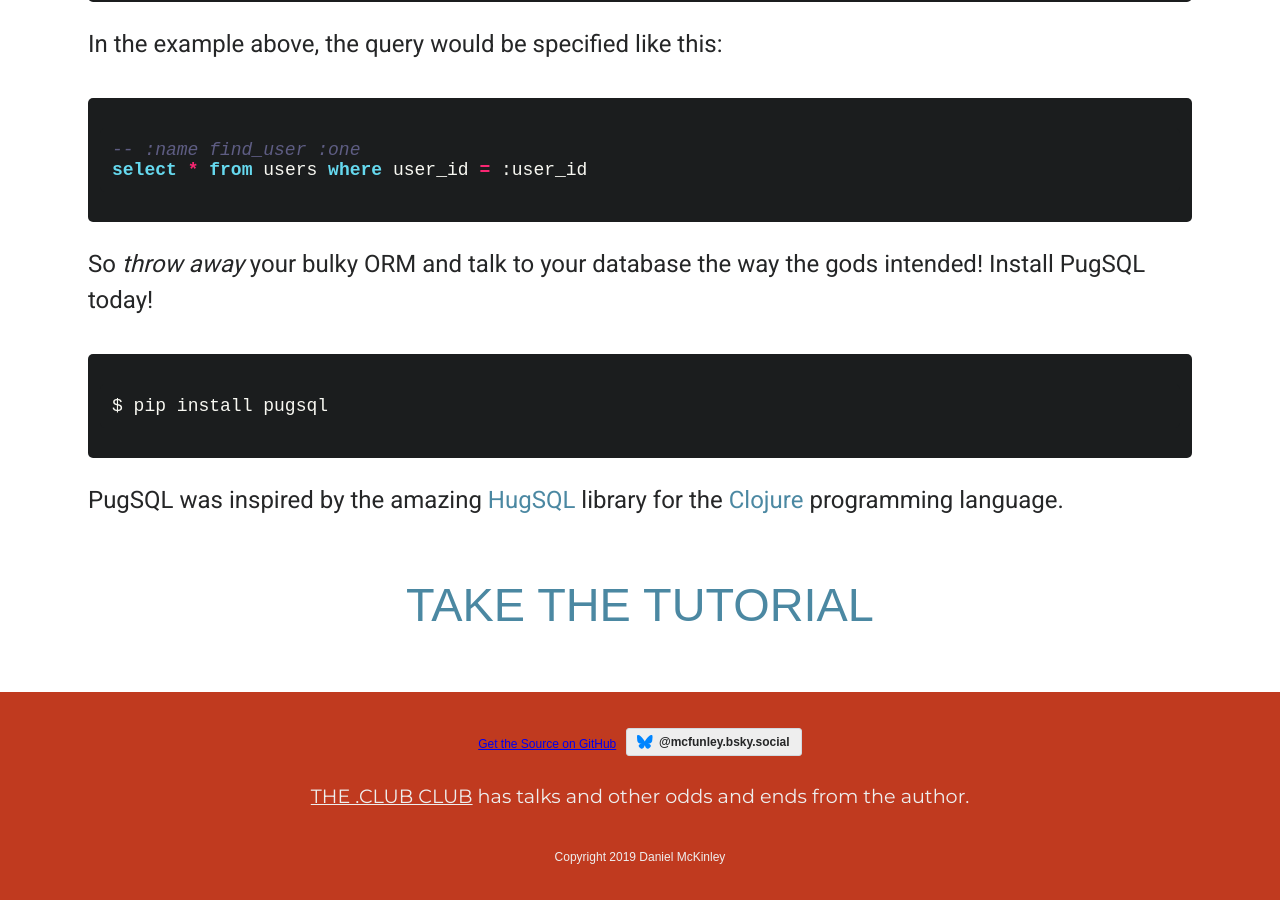
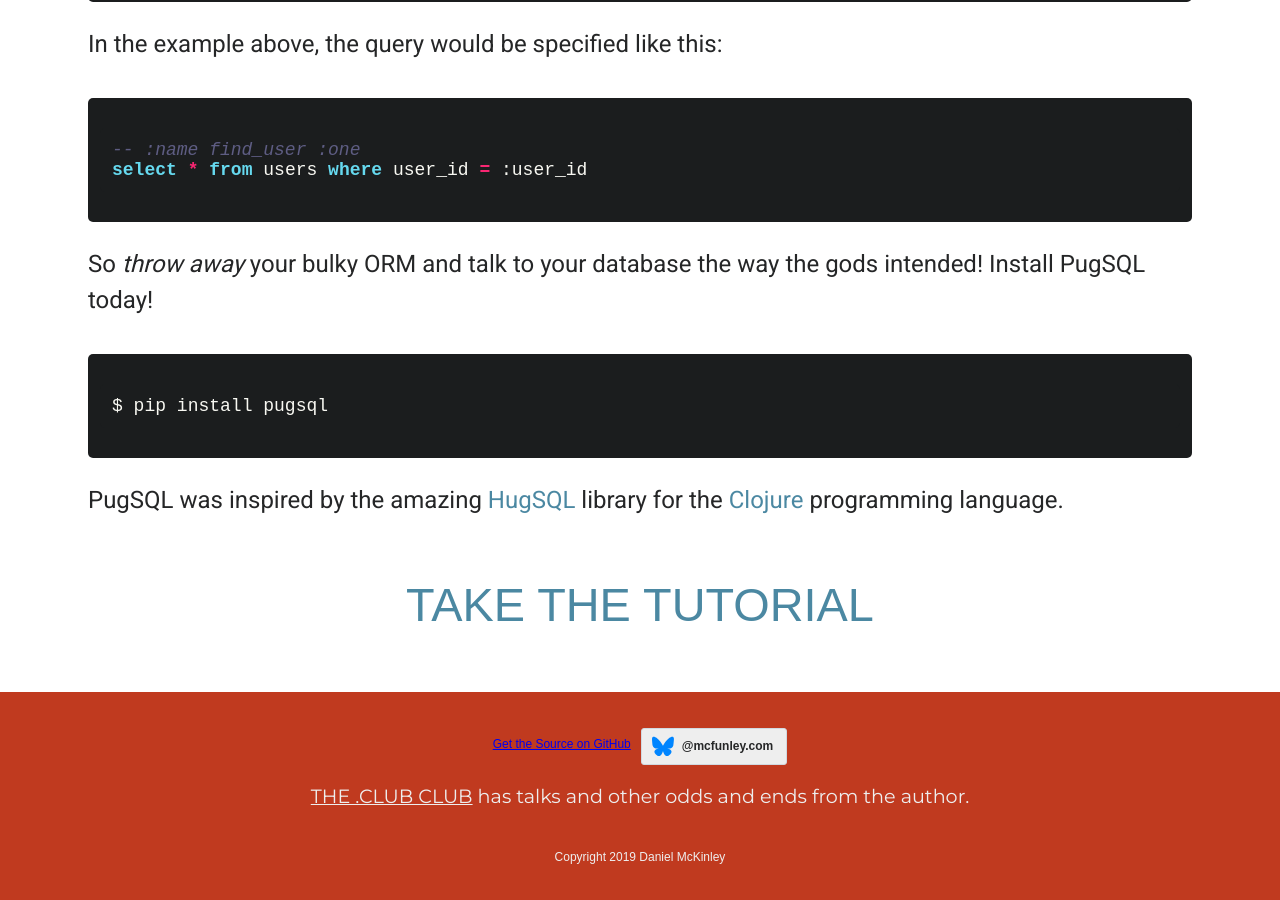
Before and after one commit to mcfunley/pugsql, a Jekyll site: the page built from docs/index.md, in a window 1280 px wide and 900 px high, scrolled down 916 px. Built offline with Jekyll 4.4.1, drawn with Linux system fonts in a browser that asks for light colours; our own code applies the rules of GitHub Pages for plain Markdown files.

Commit message:
updating bsky handle

```diff
--- a/docs/_layouts/default.html
+++ b/docs/_layouts/default.html
@@ -50,11 +50,12 @@
                     </a>
                 </span>
                 <span class="share">
-                    <a class="bsky" href="https://bsky.app/profile/mcfunley.bsky.social">
-                        <svg fill="none" viewBox="0 0 64 57" width="17.96px" style="width: 17.96px; height: 16px;"><path fill="#0085ff" d="M13.873 3.805C21.21 9.332 29.103 20.537 32 26.55v15.882c0-.338-.13.044-.41.867-1.512 4.456-7.418 21.847-20.923 7.944-7.111-7.32-3.819-14.64 9.125-16.85-7.405 1.264-15.73-.825-18.014-9.015C1.12 23.022 0 8.51 0 6.55 0-3.268 8.579-.182 13.873 3.805ZM50.127 3.805C42.79 9.332 34.897 20.537 32 26.55v15.882c0-.338.13.044.41.867 1.512 4.456 7.418 21.847 20.923 7.944 7.111-7.32 3.819-14.64-9.125-16.85 7.405 1.264 15.73-.825 18.014-9.015C62.88 23.022 64 8.51 64 6.55c0-9.818-8.578-6.732-13.873-2.745Z"></path></svg>
-                        <span class="handle">@mcfunley.bsky.social</span>
+                    <a class="bsky" href="https://bsky.app/profile/mcfunley.com">
+                      <svg fill="none" viewBox="0 0 64 57" width="28" style="width: 28px; height: 24.9375px;"><path fill="#0085ff" d="M13.873 3.805C21.21 9.332 29.103 20.537 32 26.55v15.882c0-.338-.13.044-.41.867-1.512 4.456-7.418 21.847-20.923 7.944-7.111-7.32-3.819-14.64 9.125-16.85-7.405 1.264-15.73-.825-18.014-9.015C1.12 23.022 0 8.51 0 6.55 0-3.268 8.579-.182 13.873 3.805ZM50.127 3.805C42.79 9.332 34.897 20.537 32 26.55v15.882c0-.338.13.044.41.867 1.512 4.456 7.418 21.847 20.923 7.944 7.111-7.32 3.819-14.64-9.125-16.85 7.405 1.264 15.73-.825 18.014-9.015C62.88 23.022 64 8.51 64 6.55c0-9.818-8.578-6.732-13.873-2.745Z"></path></svg>
+                      <span class="handle">@mcfunley.com</span>
                     </a>
                 </span>
+
             </div>
             <span>
                 <p>
```
